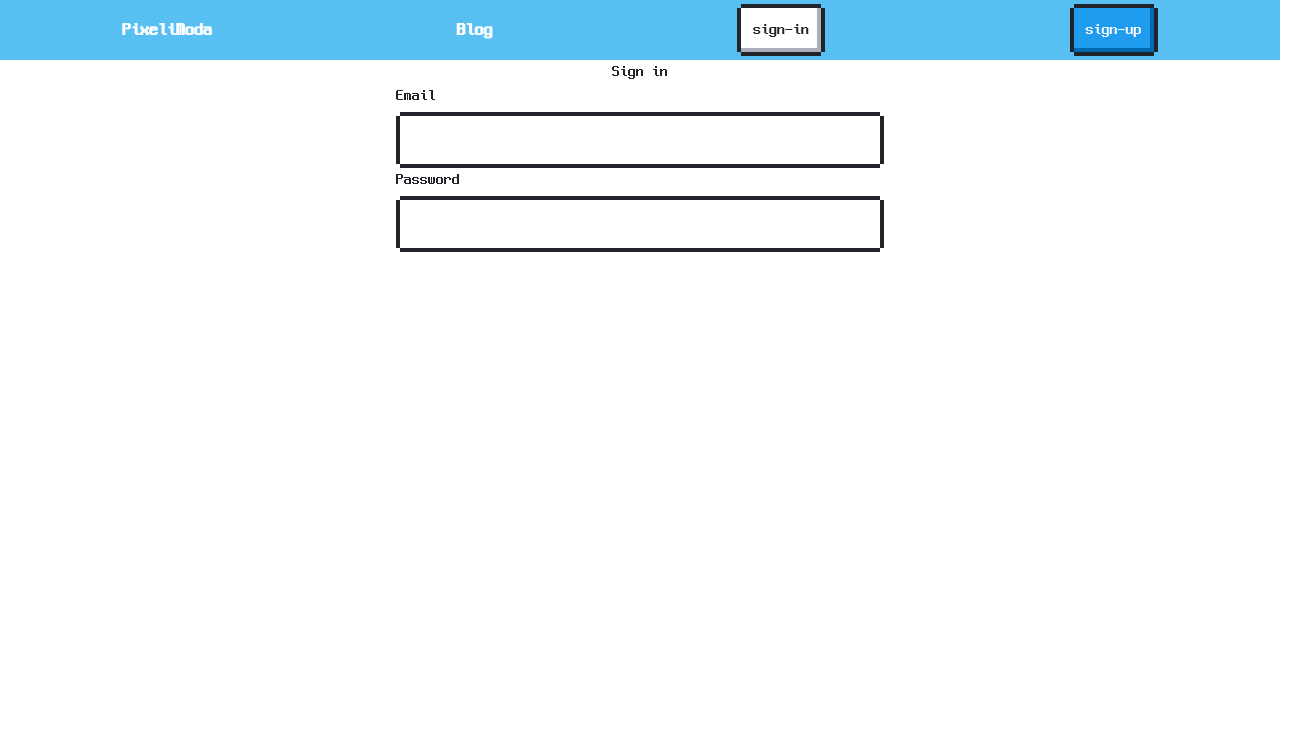
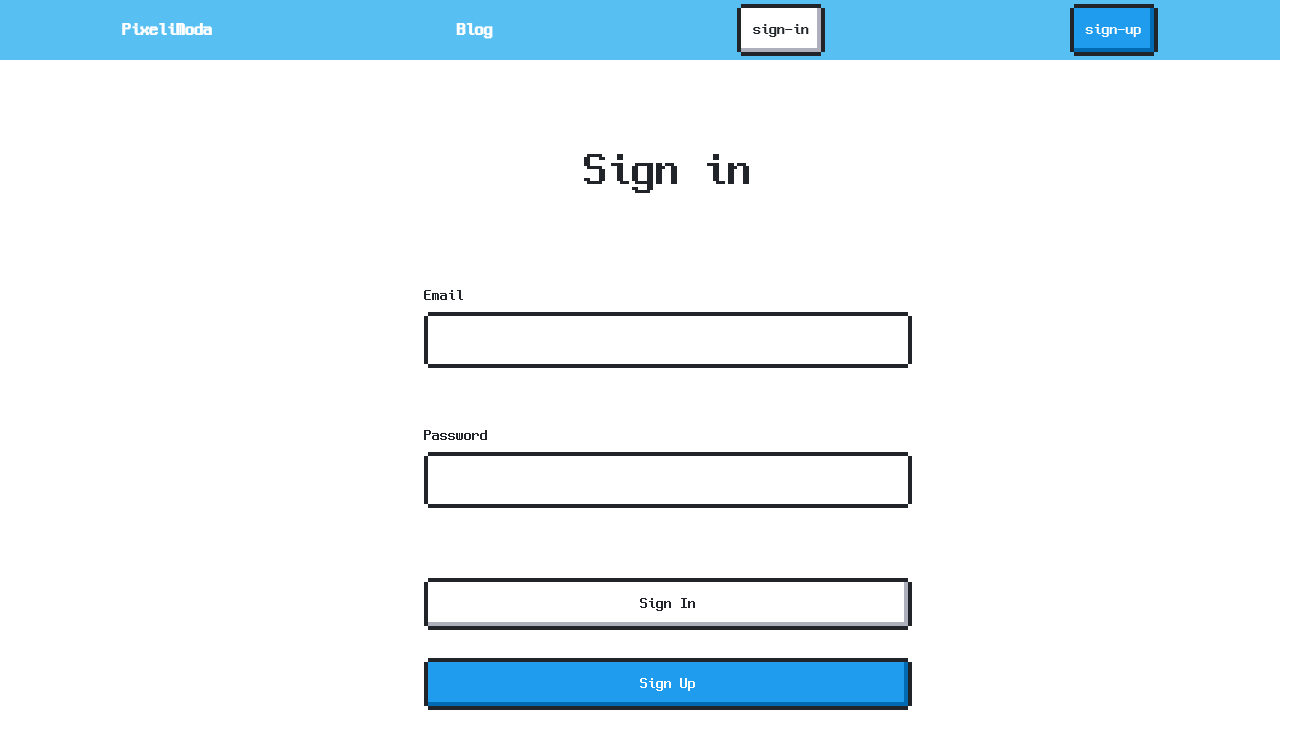
Before and after one commit to Eriniss/pixeliModa-client, a React (Create React App) app: page /sign-in in a window 1280 px wide. Shown: the top 748 px of the page, 1308 px wide, since content can reach past the window. Built offline with nearby package versions, Linux system fonts and the light colour scheme.

Commit message:
:sparkles: SignIn 페이지 버튼 추가 및 콘솔 에러 제거

```diff
--- a/src/components/ui/PixelButton/PixelButton.tsx
+++ b/src/components/ui/PixelButton/PixelButton.tsx
@@ -1,14 +1,23 @@
+import styled from 'styled-components';
+
 type PixelButtonTypes = {
   label: string | number;
   type?: string;
+  width?: string;
 };
 
+const PixelInputBox = styled.button<PixelButtonWidthType>`
+  width: ${(props) => props.$width};
+`;
+
+type PixelButtonWidthType = { $width?: string };
+
 export const PixelButton = (props: PixelButtonTypes) => {
-  const { label, type } = props;
+  const { label, type, width } = props;
 
   return (
-    <button type="button" className={`nes-btn is-${type}`}>
+    <PixelInputBox type="button" className={`nes-btn is-${type}`} $width={width}>
       {label}
-    </button>
+    </PixelInputBox>
   );
 };
--- a/src/components/ui/PixelInput/PixelInput.tsx
+++ b/src/components/ui/PixelInput/PixelInput.tsx
@@ -25,7 +25,6 @@ export const PixelInput = (props: PixelInputTypes) => {
     <div className="nes-field">
       <label htmlFor="name_field">{label}</label>
       <PixelInputBox
-        id="name_field"
         className={`nes-input is-${inputType}`}
         defaultValue={defaultValue}
         value={value}
--- a/src/pages/SignIn.tsx
+++ b/src/pages/SignIn.tsx
@@ -1,9 +1,14 @@
 import { useState } from 'react';
 import styled from 'styled-components';
-import { PixelInput } from '../components/ui';
+import { PixelInput, PixelButton } from '../components/ui';
 
 const SignInWrraper = styled.div`
   width: 100%;
+`;
+
+const SignInTitle = styled.div`
+  margin: 48px;
+  font-size: 48px;
 `;
 
 const SignInContainer = styled.div`
@@ -11,6 +16,16 @@ const SignInContainer = styled.div`
   flex-direction: column;
   justify-content: center;
   align-items: center;
+  margin: 28px;
+  width: 100%;
+`;
+
+const SignInButtonContainer = styled.div`
+  display: flex;
+  flex-direction: column;
+  justify-content: center;
+  align-items: center;
+  margin: 14px;
   width: 100%;
 `;
 
@@ -23,6 +38,8 @@ const SignInput = styled(PixelInput)`
   }
 `;
 
+const SignInButton = styled(PixelButton)``;
+
 export const SignIn = () => {
   const [email, setEmail] = useState<string>('');
   const [password, setPassword] = useState<string>('');
@@ -30,7 +47,7 @@ export const SignIn = () => {
   return (
     <SignInWrraper>
       <SignInContainer>
-        <div>Sign in</div>
+        <SignInTitle>Sign in</SignInTitle>
         <SignInContainer className="nes-field">
           <SignInput value={email} onChange={(e) => setEmail(e.target.value)} label="Email" width="480px" />
         </SignInContainer>
@@ -43,6 +60,14 @@ export const SignIn = () => {
             width="480px"
           />
         </SignInContainer>
+        <SignInContainer>
+          <SignInButtonContainer>
+            <SignInButton label="Sign In" width="480px" />
+          </SignInButtonContainer>
+          <SignInButtonContainer>
+            <SignInButton label="Sign Up" type="primary" width="480px" />
+          </SignInButtonContainer>
+        </SignInContainer>
       </SignInContainer>
     </SignInWrraper>
   );
```
